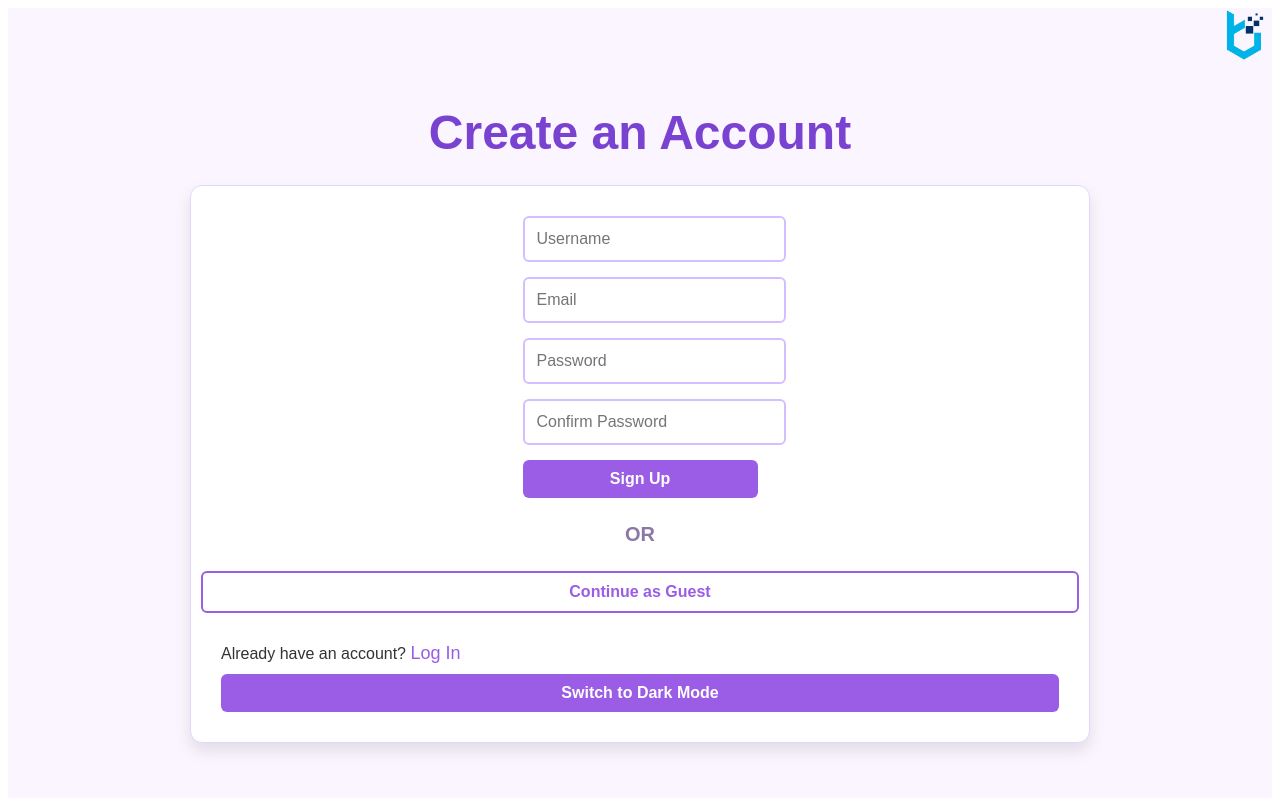
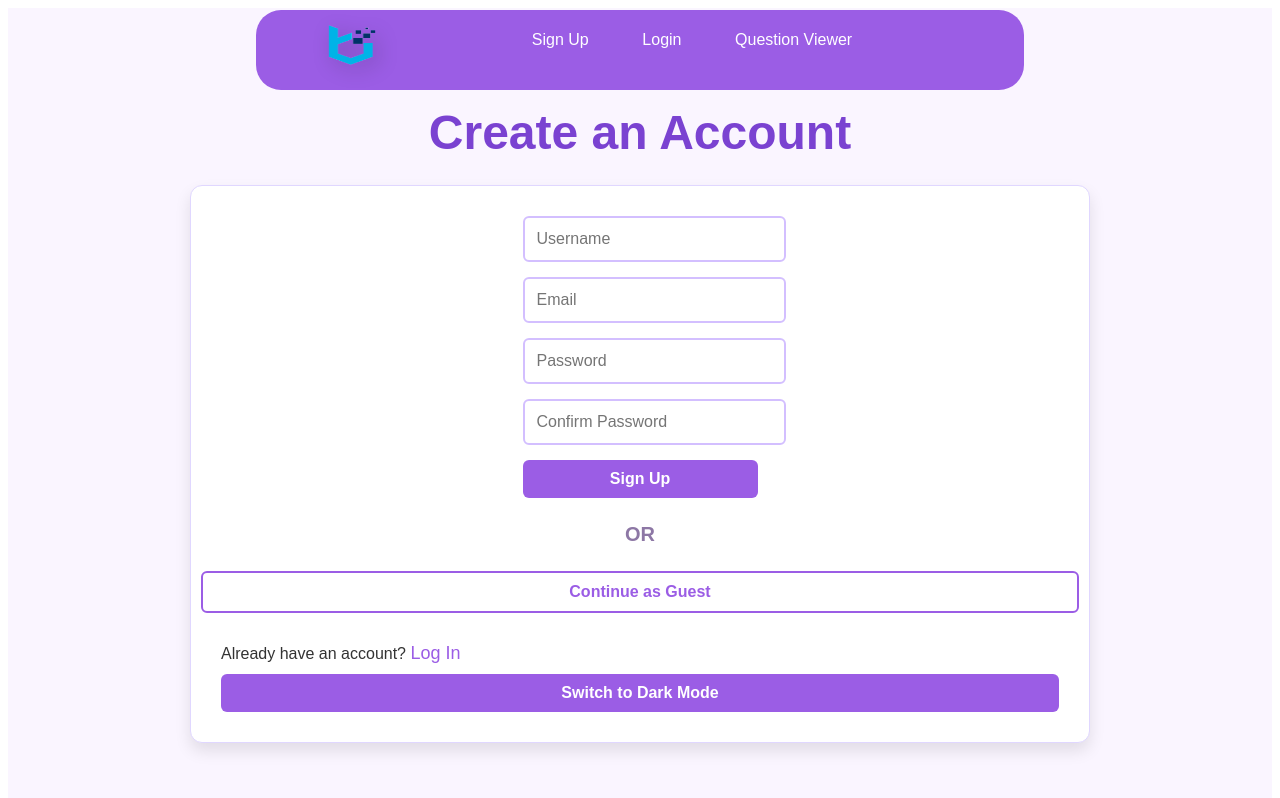
Before and after one commit to BDPA-Saint-Louis-2025/BDPASaintLouis, a React (Create React App) app in the folder bdaapp/: page /signup in a window 1280 px wide. Shown: the top 798 px of the page. Built offline with nearby package versions, Linux system fonts and the light colour scheme.

Commit message:
nav bar in all pages

```diff
--- a/bdaapp/src/LoginScreen/LoginScreen.js
+++ b/bdaapp/src/LoginScreen/LoginScreen.js
@@ -148,6 +148,7 @@ function LoginScreen() {
             <div className="bar">
             <img src={myImage} alt="Top Right Icon" className="imgStyle" />
             <ul>
+            <li> Sign Up </li>
             <li> Login</li>
             <li> Question Viewer</li>
             </ul>
--- a/bdaapp/src/SignUpForm/SignUpForm.css
+++ b/bdaapp/src/SignUpForm/SignUpForm.css
@@ -242,6 +242,31 @@ button:hover {
   margin: 0;
   font-size: 16px;
 }
+.bar {
+
+    background: var(--primary-color);
+    position: fixed;
+    top: 10px;
+     width:50%;
+     height: 10vh;
+     z-Index: 9998;
+     border-radius: 25px;
+     text-align: center;
+     padding: 0 5%;
+     left: 20%;
+
+
+
+}
+.imgStyle {
+
+  filter: drop-shadow(5px 5px 10px rgba(0, 0, 0, 0.2));
+  z-index: 9999;
+  width: 5vw;
+  height: 5vh;
+  vertical-align: center;
+  transform: translateY(15px);
+float: left; }
 
 
 /* Emmanuelabadmus05** */
--- a/bdaapp/src/SignUpForm/SignUpForm.js
+++ b/bdaapp/src/SignUpForm/SignUpForm.js
@@ -141,8 +141,14 @@ const SignUpForm = () => {
 
   return (
     <div className="page-container">
-      <img src={myImage} alt="Top Right Icon" style={imageStyle} />
-
+            <div className="bar">
+            <img src={myImage} alt="Top Right Icon" className="imgStyle" />
+            <ul>
+            <li> Sign Up </li>
+            <li> Login</li>
+            <li> Question Viewer</li>
+            </ul>
+            </div>
       <h1 className="header1">Create an Account</h1>
 
       <div className="signup-container" style={{ position: 'relative', zIndex: 1 }}>
--- a/bdaapp/src/views/Buffet.js
+++ b/bdaapp/src/views/Buffet.js
@@ -1,6 +1,9 @@
 import React from "react";
 import QuestionCard from "../components/QuestionCard";
 import { searchQuestions } from "../api/questions";
+import myImage from '../LoginScreen/bdpaLogo.png';
+import './buffet.css';
+
 
 // simple polling hook for Req.10 light revalidation
 function useInterval(callback, delay) {
@@ -84,10 +87,20 @@ export default function Buffet() {
   }
 
   return (
+
     <div className="max-w-5xl mx-auto p-4">
       <header className="flex flex-col md:flex-row gap-3 md:items-center md:justify-between mb-4">
-        <h1 className="text-2xl font-bold">Buffet</h1>
+          <div className="bar">
+            <img src={myImage} alt="Top Right Icon" className="imgStyle" />
+            <ul>
+            <li> Sign Up </li>
+            <li> Login</li>
+            <li> Question Viewer</li>
+            </ul>
+            </div>
+             <h1 className="heading">Buffet</h1>
         <div className="flex flex-wrap gap-2">
+
           <input
             className="border rounded px-3 py-2 w-64"
             placeholder="Search…"
--- /dev/null
+++ b/bdaapp/src/views/buffet.css
@@ -0,0 +1,54 @@
+.bar {
+
+    background: var(--primary-color);
+    position: fixed;
+    top: 10px;
+     width:50%;
+     height: 10vh;
+     z-Index: 9998;
+     border-radius: 25px;
+     text-align: center;
+     padding: 0 5%;
+     left: 20%;
+
+
+}
+.imgStyle {
+
+  filter: drop-shadow(5px 5px 10px rgba(0, 0, 0, 0.2));
+  z-index: 9999;
+  width: 5vw;
+  height: 5vh;
+  vertical-align: center;
+  transform: translateY(15px);
+float: left; }
+
+  ul {
+
+    list-style-type: none;
+    color: #fff;
+    overflow: hidden;
+    vertical-align: middle;
+
+
+  }
+
+  li {
+
+
+
+    display: inline-block;
+    margin: 1% 5%;
+  }
+
+
+  * {
+
+    font-family: Arial, Helvetica, sans-serif;
+
+  }
+
+  .heading {
+    text-align: center;
+    padding: 10% 5%;
+  }
```
Also changed, not shown: bdaapp/src/LoginScreen/LoginScreen.css (line endings or trailing spaces).
